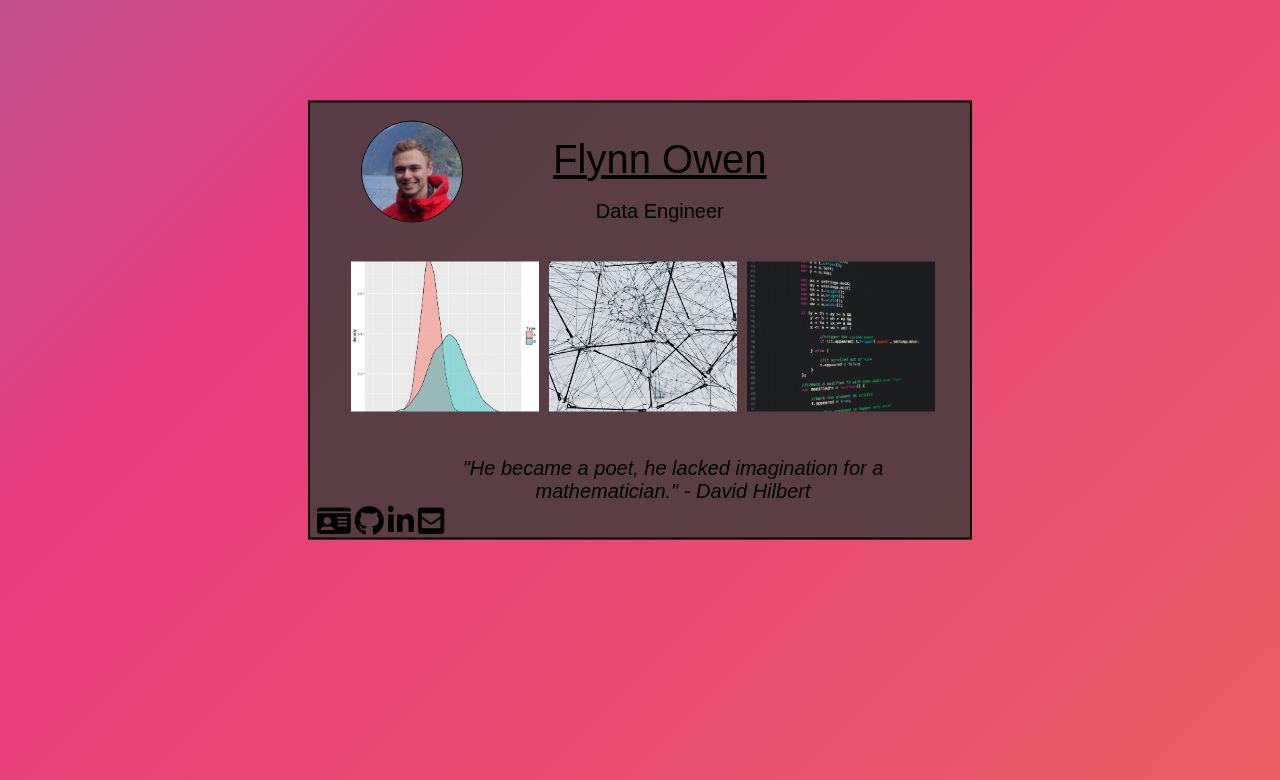
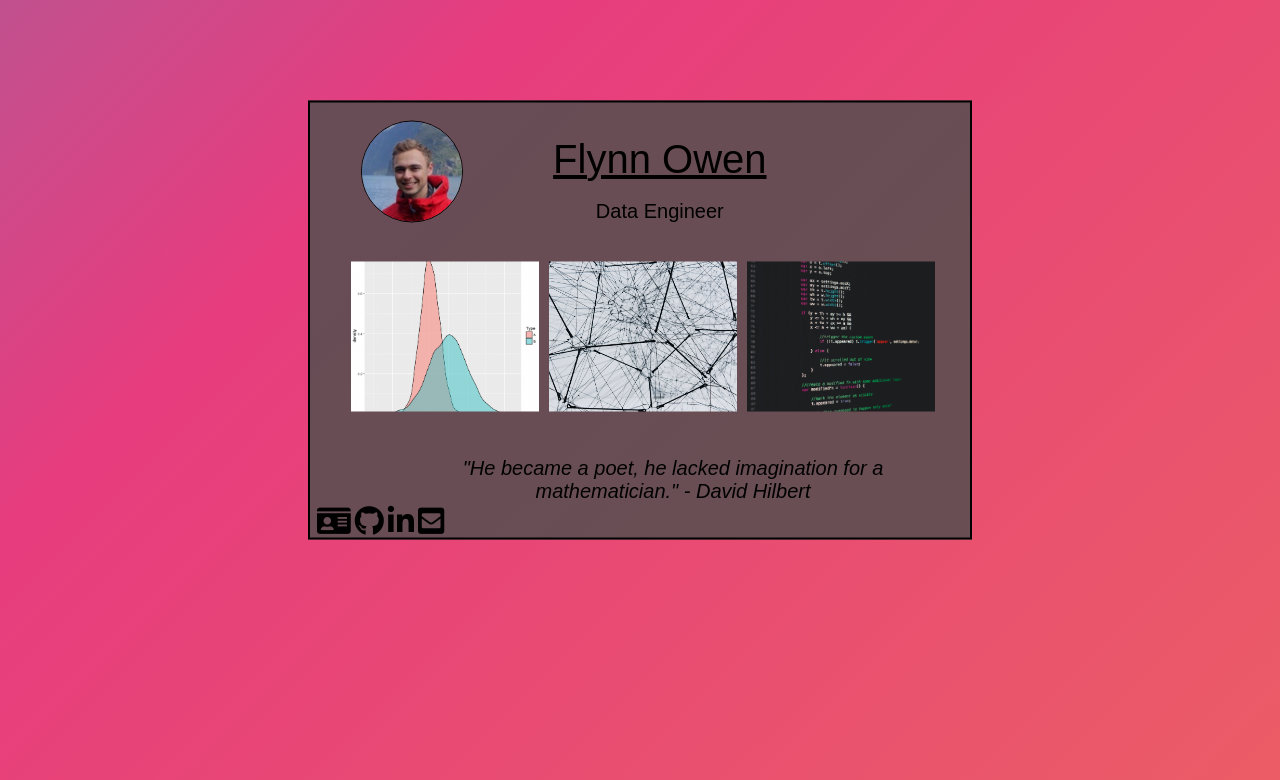
Before and after one commit to FlynnOwen/website-blog, a Flask app: page / in a window 1280 px wide. Shown: the top 780 px of the page. Run offline with Flask 2, Linux system fonts and the light colour scheme; some libraries are stand-ins or nearby versions.

Commit message:
lighten profile colour

```diff
--- a/static/main_page.css
+++ b/static/main_page.css
@@ -61,7 +61,7 @@ a:link, i {
   top: 40%;
   -webkit-transform: translate(-50%, -50%);
   transform: translate(-50%, -50%);
-  background: rgba(66, 61, 61, 0.85);
+  background: rgba(83, 79, 79, 0.85);
   color: rgb(0, 0, 0);
   border: black solid 2px;
   padding: 5px;
```
